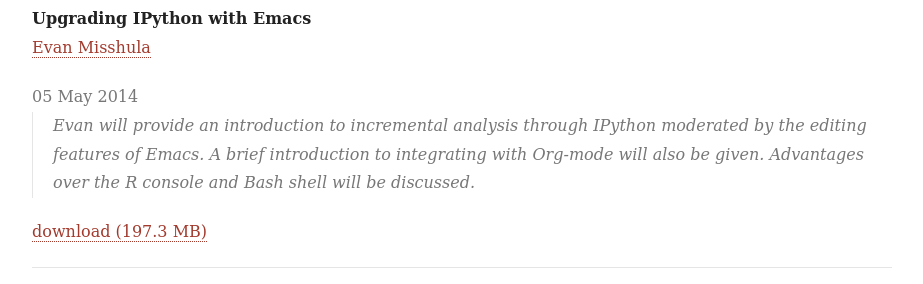
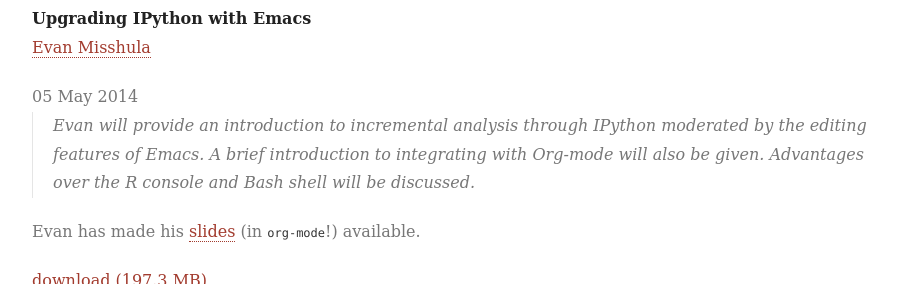
Before and after one commit to emacsnyc/emacsnyc.github.io, a Jekyll site: the page built from videos.md, in a window 1280 px wide and 900 px high, scrolled down 1440 px, cut to the strip 38-322 px from the top of the window. Shown: the whole strip, without its empty margins (178-1101 px from the left). Built offline with Jekyll 4.4.1, drawn with Linux system fonts in a browser that asks for light colours.

Commit message:
add link to Evan's slides

```diff
--- a/videos.md
+++ b/videos.md
@@ -33,6 +33,8 @@ Drew has also made his [slides](https://s3-us-west-2.amazonaws.com/emacsnyc/docu
 
 > Evan will provide an introduction to incremental analysis through IPython moderated by the editing features of Emacs. A brief introduction to integrating with Org-mode will also be given. Advantages over the R console and Bash shell will be discussed.
 
+Evan has made his [slides](https://s3-us-west-2.amazonaws.com/emacsnyc/documents/upgrading-ipython-with-emacs.org) (in `org-mode`!) available.
+
 [download (197.3 MB)](https://s3-us-west-2.amazonaws.com/emacsnyc/videos/upgrading-ipython-with-emacs.mp4)
 
 ---
```
